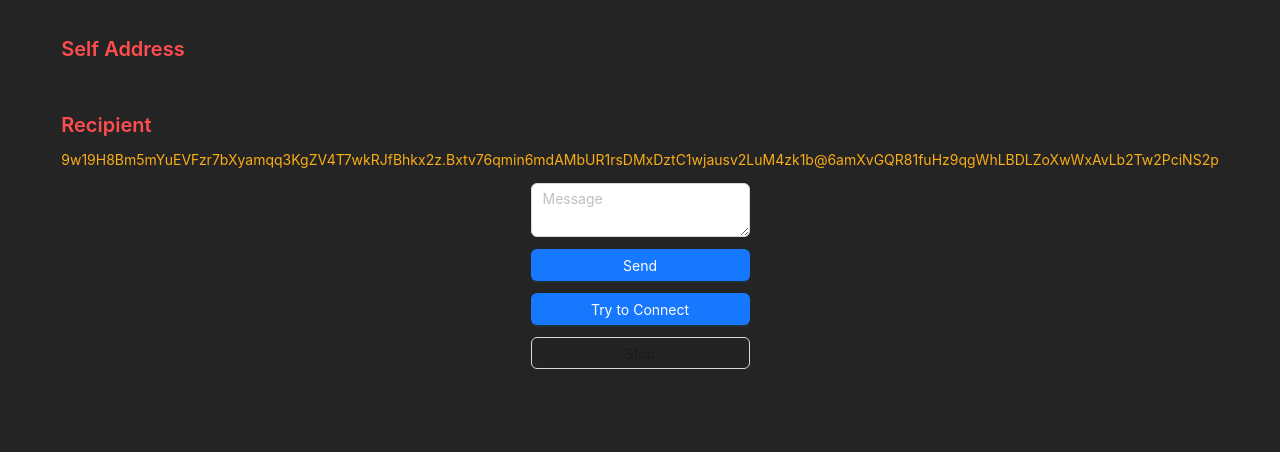
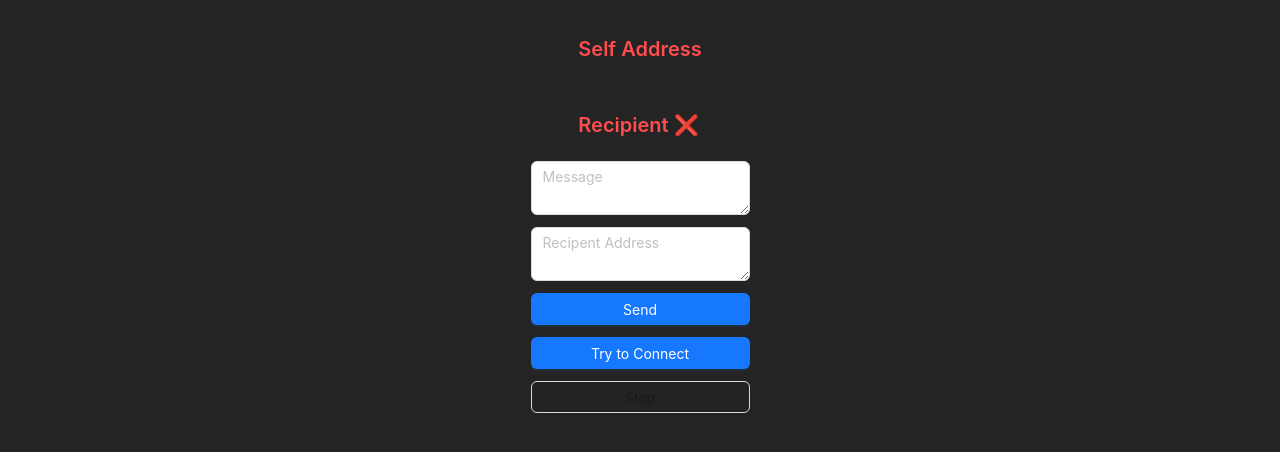
Before and after one commit to amorfc/nym-transfer, a React (Vite) app in the folder fe/: page / in a window 1280 px wide. Shown: the top 452 px of the page. Built offline with nearby package versions, Linux system fonts and the light colour scheme.

Commit message:
Add toaster

```diff
--- a/fe/src/App.tsx
+++ b/fe/src/App.tsx
@@ -10,12 +10,12 @@ import "./App.css";
 import NymScreenWrapper from "@/components/screen/NymScreenWrapper";
 import NymButton from "@/components/common/NymButton";
 import NymFlexContainer from "@/components/common/NymFlexContainer";
-import { Typography } from "antd";
+import { Typography, notification } from "antd";
 import TextArea from "antd/es/input/TextArea";
+import { IconType } from "antd/es/notification/interface";
 
 const nymApiUrl = "https://validator.nymtech.net/api";
-const recipentAddress =
-  "9w19H8Bm5mYuEVFzr7bXyamqq3KgZV4T7wkRJfBhkx2z.Bxtv76qmin6mdAMbUR1rsDMxDztC1wjausv2LuM4zk1b@6amXvGQR81fuHz9qgWhLBDLZoXwWxAvLb2Tw2PciNS2p";
+
 function App() {
   const [nym, setNym] = useState<NymMixnetClient>();
   const [isConnecting, setIsConnecting] = useState<boolean>(false);
@@ -24,6 +24,7 @@ function App() {
   const [selfAddress, setSelfAddress] = useState<string>();
   const [messageText, setMessageText] = useState<string>("");
   const [receivedMessage, setReceivedMessage] = useState<string>();
+  const [recipentAddress, setRecipentAdress] = useState<string | null>();
 
   const init = useCallback(async () => {
     setIsConnecting(true);
@@ -41,6 +42,7 @@ function App() {
         if (e.kind == EventKinds.Connected) {
           setIsConnecting(false);
           setIsConnected(true);
+          showNotification("Connected to Nym Mixnet", "success");
         }
 
         const { address } = e.args;
@@ -49,14 +51,17 @@ function App() {
 
       client?.events.subscribeToLoaded((e) => {
         console.log("Client ready: ", e.args);
+        showNotification("Client ready to loaded", "success");
       });
 
       client?.events.subscribeToTextMessageReceivedEvent((e) => {
         console.log(e.args.payload);
         setReceivedMessage(e.args.payload);
+        showNotification(`Message received ${JSON.stringify(e)}`, "info");
       });
     } catch (error) {
-      console.error("Failed to start client Onur", error);
+      showNotification(`Failed to start client ${error}`, "error");
+      console.error("Failed to start client", error);
     }
   }, []);
 
@@ -64,6 +69,7 @@ function App() {
     try {
       await nym?.client.stop();
     } catch (error) {
+      showNotification(`Failed to stop client ${error}`, "error");
       console.error("Failed to stop client", error);
     } finally {
       setIsConnected(false);
@@ -71,6 +77,10 @@ function App() {
   }, [nym]);
 
   const send = async () => {
+    if (!recipentAddress) {
+      showNotification("Please enter a recipient address", "error");
+      return;
+    }
     setUploading(true);
 
     try {
@@ -82,11 +92,22 @@ function App() {
         recipient: recipentAddress,
       });
     } catch (error) {
+      showNotification(`Failed to send message ${error}`, "error");
       console.error("Failed to send message", error);
     } finally {
       setUploading(false);
     }
     //  `send` method not `rawSend` method
+  };
+
+  const showNotification = (message: string, type: IconType = "info") => {
+    notification.open({
+      message: type.toUpperCase(),
+      description: message,
+      type,
+      showProgress: true,
+      pauseOnHover: true,
+    });
   };
 
   const spaceY = 12;
@@ -108,9 +129,13 @@ function App() {
           </NymFlexContainer>
           <NymFlexContainer vertical>
             <Typography.Title level={4} type="danger">
-              Recipient
+              Recipient {isConnected ? "✅" : "❌"}
             </Typography.Title>
-            <Typography.Text type="warning">{recipentAddress}</Typography.Text>
+            {isConnected && (
+              <Typography.Text type="warning">
+                {recipentAddress}
+              </Typography.Text>
+            )}
           </NymFlexContainer>
         </NymFlexContainer>
         <NymFlexContainer
@@ -121,6 +146,10 @@ function App() {
           <TextArea
             placeholder="Message"
             onChange={(e) => setMessageText(e.target.value)}
+          />
+          <TextArea
+            placeholder="Recipent Address"
+            onChange={(e) => setRecipentAdress(e.target.value)}
           />
           <NymButton type="primary" onClick={send} loading={uploading}>
             Send
```
